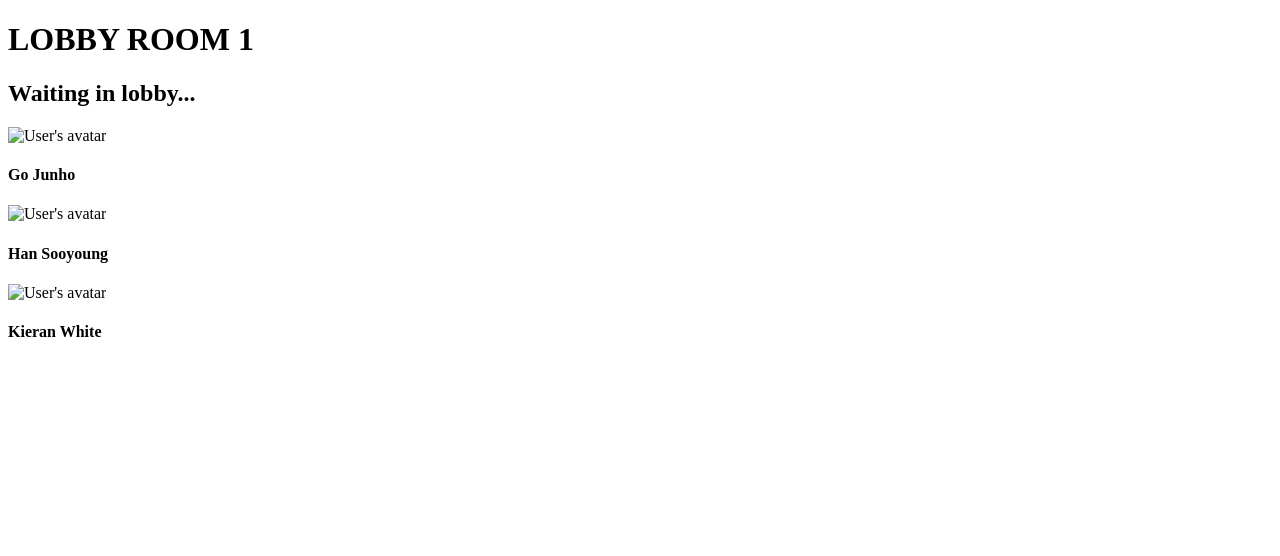
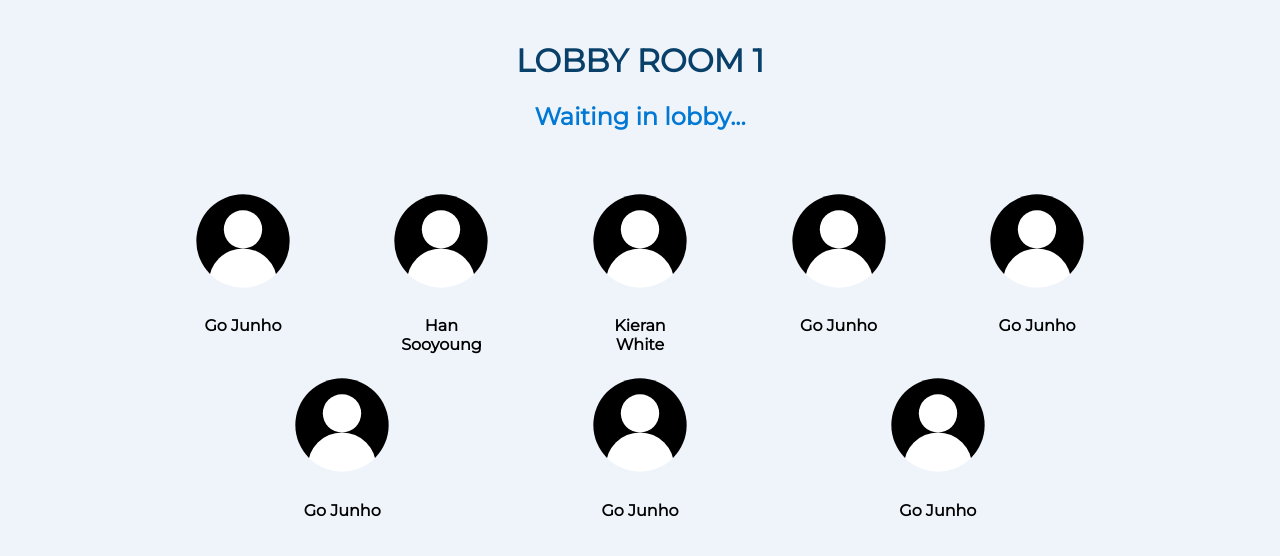
Before and after one commit to hlinh88/Kuri-Drawing, a website: page public/lobby/index.html in a window 1280 px wide. Drawn offline with Linux system fonts and the light colour scheme.

Commit message:
styling for lobby

```diff
--- a/public/lobby/index.html
+++ b/public/lobby/index.html
@@ -2,23 +2,46 @@
 <html lang="en">
 <head>
   <meta charset="UTF-8">
+  <meta name="viewport" content="width=device-width, initial-scale=1.0" />
+  <link rel="stylesheet" href="../stylesheets/lobby.css">
+  <link href='https://fonts.googleapis.com/css?family=Montserrat' rel='stylesheet'>
   <title>Lobby</title>
 </head>
 <body>
 <h1>LOBBY ROOM 1</h1>
 <h2>Waiting in lobby...</h2>
-<div>
-  <div>
-    <img src="../images/user.png" alt="User's avatar">
+<div class="user-container">
+  <div class="user">
+    <img src="../images/user.svg" alt="User's avatar">
     <h4>Go Junho</h4>
   </div>
-  <div>
-    <img src="../images/user.png" alt="User's avatar">
+  <div class="user">
+    <img src="../images/user.svg" alt="User's avatar">
     <h4>Han Sooyoung</h4>
   </div>
-  <div>
-    <img src="../images/user.png" alt="User's avatar">
+  <div class="user">
+    <img src="../images/user.svg" alt="User's avatar">
     <h4>Kieran White</h4>
+  </div>
+  <div class="user">
+    <img src="../images/user.svg" alt="User's avatar">
+    <h4>Go Junho</h4>
+  </div>
+  <div class="user">
+    <img src="../images/user.svg" alt="User's avatar">
+    <h4>Go Junho</h4>
+  </div>
+  <div class="user">
+    <img src="../images/user.svg" alt="User's avatar">
+    <h4>Go Junho</h4>
+  </div>
+  <div class="user">
+    <img src="../images/user.svg" alt="User's avatar">
+    <h4>Go Junho</h4>
+  </div>
+  <div class="user">
+    <img src="../images/user.svg" alt="User's avatar">
+    <h4>Go Junho</h4>
   </div>
 </div>
 </body>
--- /dev/null
+++ b/public/stylesheets/lobby.css
@@ -0,0 +1,39 @@
+body {
+    background: #eff4fb;
+    font-family: 'Montserrat', sans-serif;
+}
+h1, h2 {
+    text-align: -moz-center;
+    text-align: -webkit-center;
+    text-align: center;
+}
+
+h1 {
+    color: #094069;
+    padding-top: 20px;
+}
+
+h2 {
+    color: #0078d4;
+}
+
+.user-container {
+    margin: 60px auto;
+    width: 80%;
+    display: flex;
+    flex-wrap: wrap;
+    justify-content: space-evenly;
+}
+
+.user {
+    width: 100px;
+    text-align: -moz-center;
+    text-align: -webkit-center;
+    text-align: center;
+    padding: 0 40px;
+}
+
+img {
+    width: 100px;
+    height: 100px;
+}
```
Also changed, not shown: public/images/user.svg (added).
